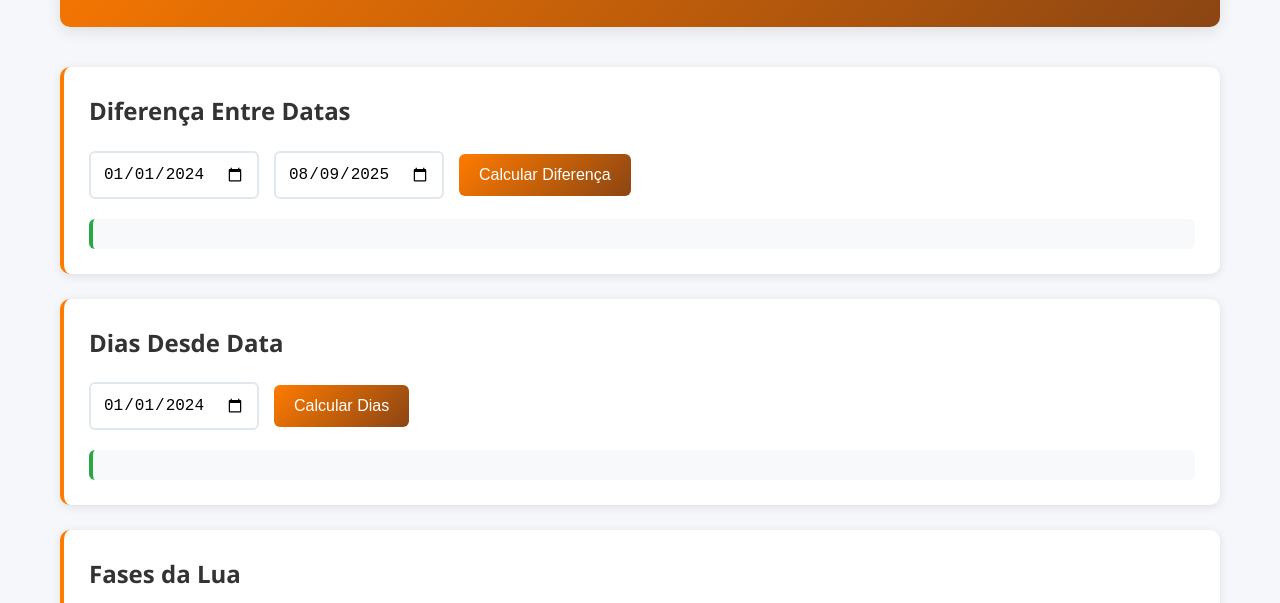
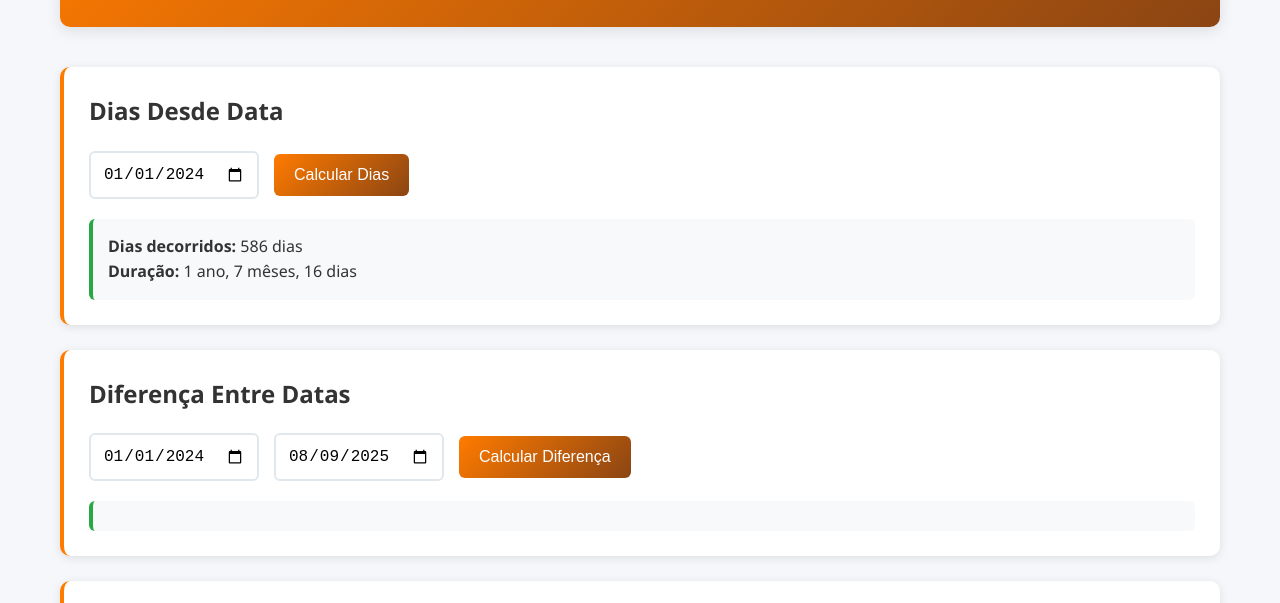
Before and after one commit to dwildt/datas, a website: page index.html in a window 1280 px wide. Shown: the part 155-758 px from the top of the page. Drawn offline with Linux system fonts and the light colour scheme.

Commit message:
Deixar o bloco Dias Desde Data como sendo o primeiro na página. Closes #2

```diff
--- a/app.js
+++ b/app.js
@@ -218,6 +218,7 @@ document.addEventListener('DOMContentLoaded', function() {
     document.getElementById('calendar-month').value = currentMonth;
     document.getElementById('moon-month').value = currentMonth;
 
+    daysSince();
     generateCalendar();
     generateMoonPhases();
 
--- a/index.html
+++ b/index.html
@@ -20,6 +20,15 @@
 
         <main>
             <section class="tool-section">
+                <h2>Dias Desde Data</h2>
+                <div class="input-group">
+                    <input type="date" id="since-date" placeholder="Data de referência">
+                    <button onclick="daysSince()">Calcular Dias</button>
+                </div>
+                <div id="days-since-result" class="result"></div>
+            </section>
+
+            <section class="tool-section">
                 <h2>Diferença Entre Datas</h2>
                 <div class="input-group">
                     <input type="date" id="date1" placeholder="Data inicial">
@@ -27,15 +36,6 @@
                     <button onclick="calculateDifference()">Calcular Diferença</button>
                 </div>
                 <div id="difference-result" class="result"></div>
-            </section>
-
-            <section class="tool-section">
-                <h2>Dias Desde Data</h2>
-                <div class="input-group">
-                    <input type="date" id="since-date" placeholder="Data de referência">
-                    <button onclick="daysSince()">Calcular Dias</button>
-                </div>
-                <div id="days-since-result" class="result"></div>
             </section>
 
             <section class="tool-section">
```
